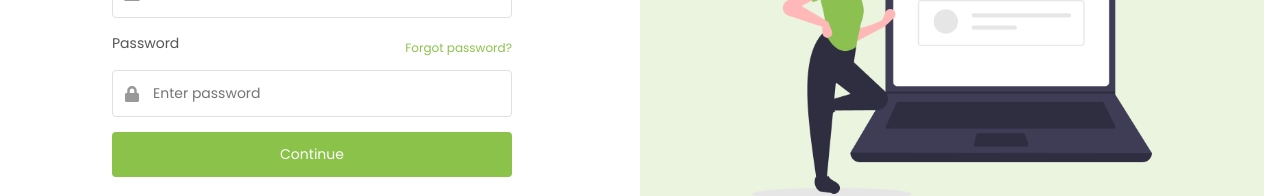
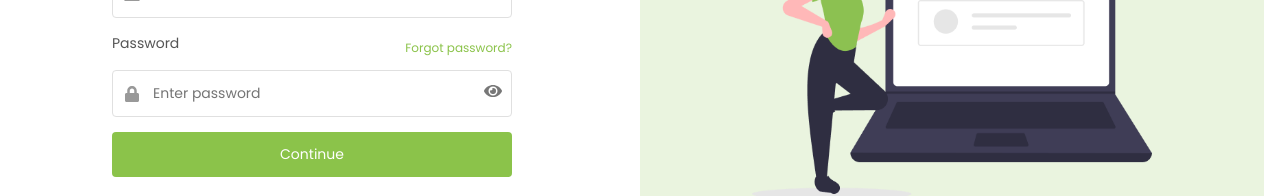
Before and after one commit to Soweto-CodeTribe/TimeManagementSystemAdmin, a React (Vite) app: page /login in a window 1280 px wide. Shown: the part 410-606 px from the top of the page. Built offline with nearby package versions, Linux system fonts and the light colour scheme.

Commit message:
feat. i created navigation to forget password

```diff
--- a/src/Components/Login.jsx
+++ b/src/Components/Login.jsx
@@ -3,30 +3,33 @@
 import { useState } from "react";
 import { useDispatch, useSelector } from "react-redux";
 import { loginUser, clearError } from "../Slices/authSlice";
-import { FaEnvelope, FaLock } from "react-icons/fa";
+import { FaEnvelope, FaLock, FaEye, FaEyeSlash } from "react-icons/fa";
 import "../Components/styling/Login.css";
 import logo from "../assets/CodeTribeImage.png";
 import loginImg from "../assets/loginImg.png";
+import ForgotPassword from "./ForgotPassword";
+import { useNavigate } from "react-router-dom";
 
 const Login = () => {
   const [email, setEmail] = useState("");
   const [password, setPassword] = useState("");
+  const [showPassword, setShowPassword] = useState(false);
   const [debugInfo, setDebugInfo] = useState("");
   const dispatch = useDispatch();
   const { isLoading, error } = useSelector((state) => state.auth);
+  const navigate = useNavigate();
 
   console.log("Login component rendering");
 
   const handleLogin = async (e) => {
     e.preventDefault();
-    setDebugInfo(""); // Clear previous debug info
+    setDebugInfo("");
 
     if (!email || !password) {
       alert("Please enter both email and password.");
       return;
     }
 
-    // Clear any previous errors
     dispatch(clearError());
 
     try {
@@ -39,7 +42,6 @@ const Login = () => {
       if (loginUser.fulfilled.match(resultAction)) {
         setDebugInfo("Login successful!");
         console.log("Login successful:", resultAction.payload);
-        // No need to navigate here - App.js will handle redirection
       } else if (loginUser.rejected.match(resultAction)) {
         const errorMessage = resultAction.payload || resultAction.error.message || "Unknown error";
         setDebugInfo(`Login failed: ${errorMessage}`);
@@ -82,20 +84,33 @@ const Login = () => {
             <div className="form-group">
               <div className="password-header">
                 <label htmlFor="password">Password</label>
-                <a href="#" className="forgot-link">
-                  Forgot password?
-                </a>
+                <a
+            href="/forgot-password"
+            className="forgot-link"
+            onClick={(e) => {
+              e.preventDefault(); // Prevent default anchor behavior
+              navigate("/forgotPassword"); // Navigate to Forgot Password page
+            }}
+          >
+             Forgot password?
+          </a>
               </div>
               <div className="input-wrapper">
                 <FaLock className="input-icon" />
                 <input
                   id="password"
-                  type="password"
+                  type={showPassword ? "text" : "password"}
                   value={password}
                   onChange={(e) => setPassword(e.target.value)}
                   placeholder="Enter password"
                   required
                 />
+                <span
+                  className="visibility-icon"
+                  onClick={() => setShowPassword(!showPassword)}
+                >
+                  {showPassword ? <FaEyeSlash /> : <FaEye />}
+                </span>
               </div>
             </div>
 
--- a/src/Components/styling/Login.css
+++ b/src/Components/styling/Login.css
@@ -240,6 +240,23 @@
   color: white;
   font-size: 1.25rem;
 }
+.input-wrapper {
+  position: relative;
+  display: flex;
+  align-items: center;
+}
+
+.visibility-icon {
+  position: absolute;
+  right: 10px;
+  cursor: pointer;
+  color: #777;
+  font-size: 18px;
+}
+
+.visibility-icon:hover {
+  color: #333;
+}
 
 /* Responsive Design */
 @media (max-width: 1024px) {
```
Also changed, not shown: 1 other file (tests, documents, lock files or other folders).
